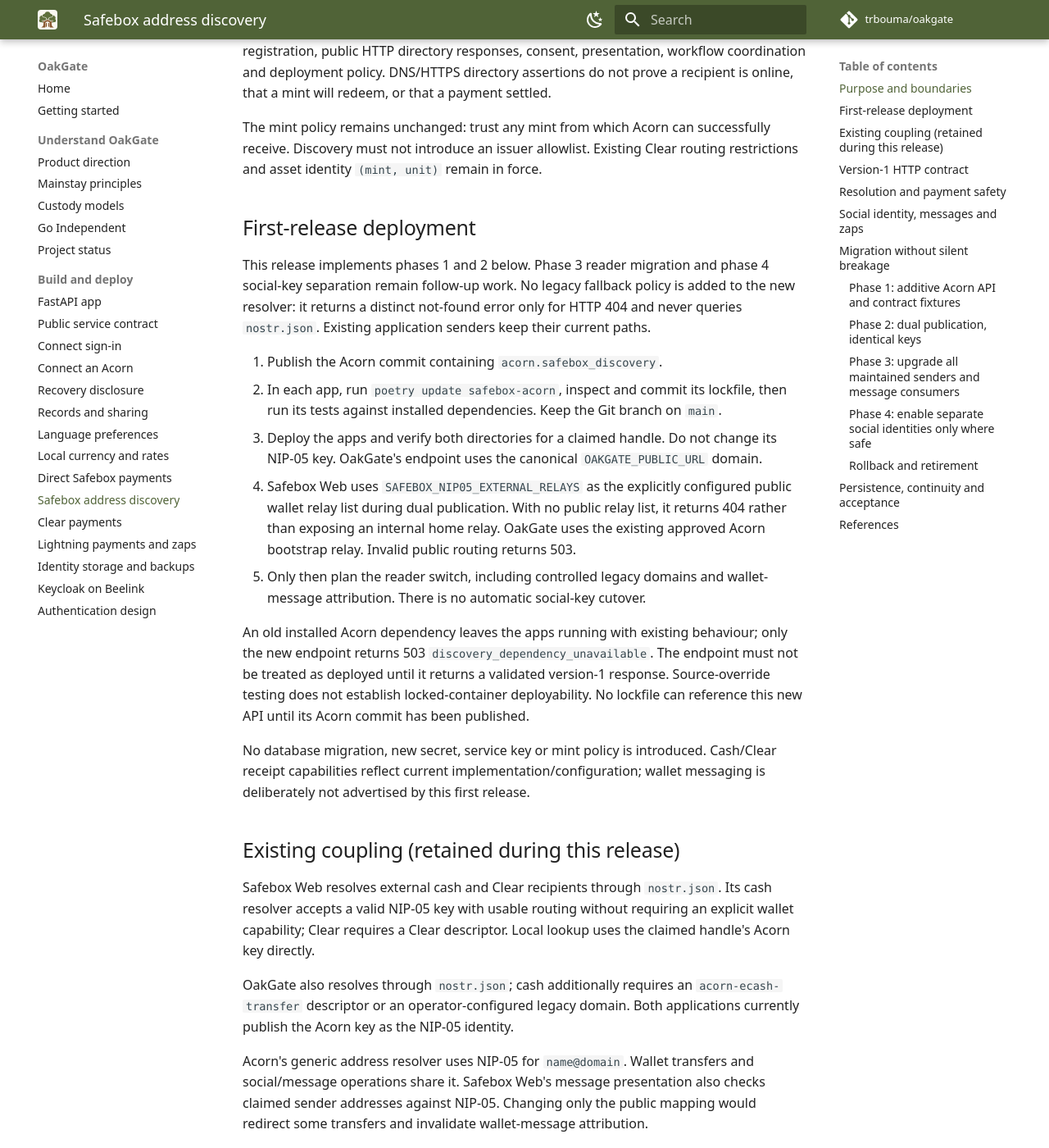
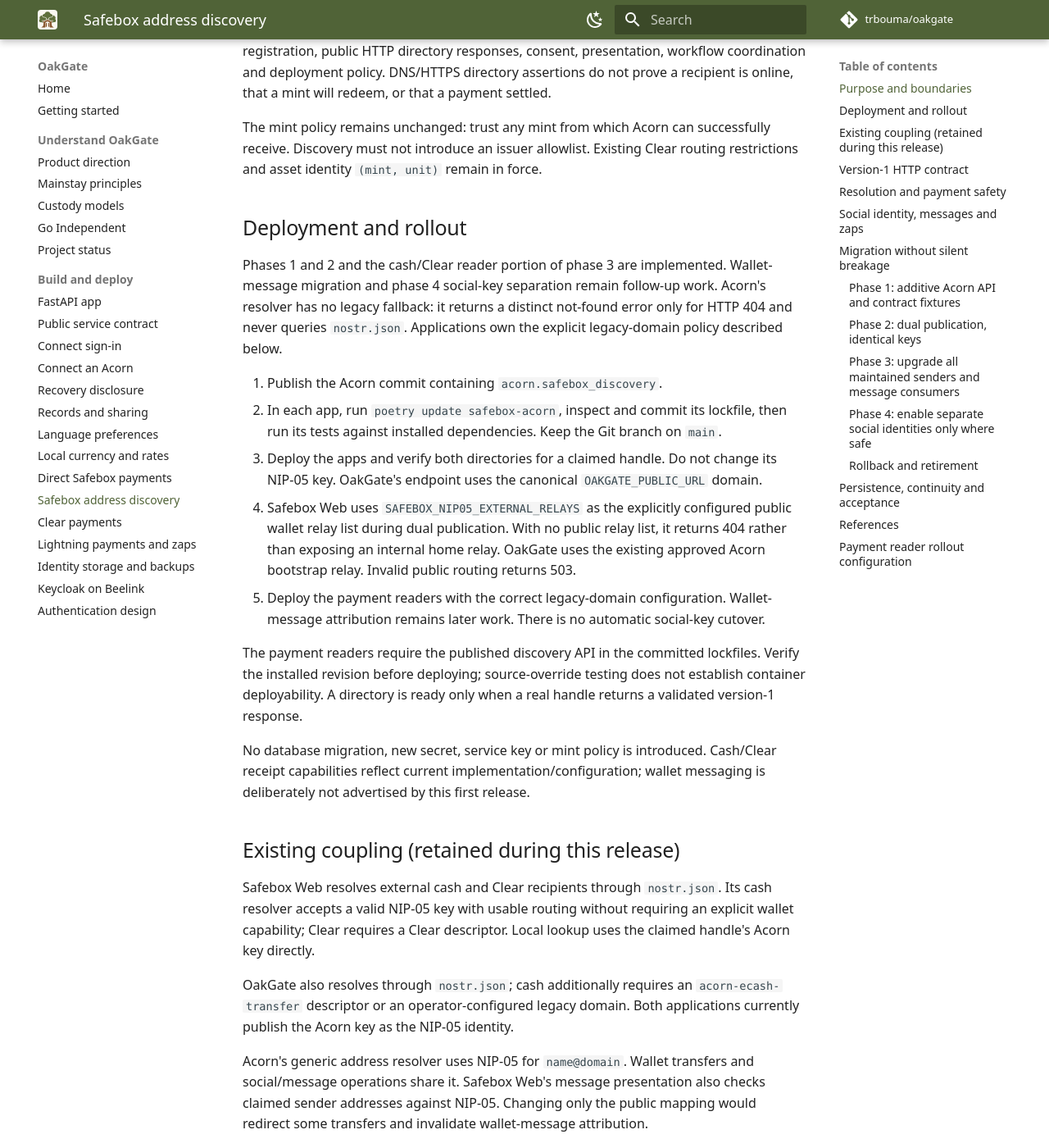
Before and after one commit to trbouma/oakgate, an MkDocs documentation site: the page built from docs/018-safebox-address-discovery.md, in a window 1280 px wide and 1400 px high, scrolled down 815 px. Shown: the whole window at 82% size. Built offline with MkDocs 1.6.1 and Material for MkDocs 9.7.7, drawn with Linux system fonts in a browser that asks for light colours; comment, search, counter and statistics services are not loaded; some of the changed text lies outside the part shown.

Commit message:
feat: migrate payment discovery to safebox.json
Keep configured legacy NIP-05 fallback on 404 and pin resolved recipients
through confirmation. Preserve Clear routing and payment retry guards.
Update Acorn dependency lock, migration docs, and regression tests.

```diff
--- a/compose.yaml
+++ b/compose.yaml
@@ -29,7 +29,7 @@
       OAKGATE_BOOTSTRAP_MINT: ${OAKGATE_BOOTSTRAP_MINT:-https://mint.safebox.dev}
       OAKGATE_CLEAR_RECEIVE_ENABLED: ${OAKGATE_CLEAR_RECEIVE_ENABLED:-true}
       OAKGATE_ECASH_RECEIVE_ENABLED: ${OAKGATE_ECASH_RECEIVE_ENABLED:-true}
-      OAKGATE_SAFEBOX_DOMAINS: ${OAKGATE_SAFEBOX_DOMAINS:-safebox.dev}
+      OAKGATE_SAFEBOX_DOMAINS: ${OAKGATE_SAFEBOX_DOMAINS-safebox.dev}
       OAKGATE_ECASH_POLL_SECONDS: ${OAKGATE_ECASH_POLL_SECONDS:-30}
       OAKGATE_ZAP_RELAYS: ${OAKGATE_ZAP_RELAYS:-wss://relay.primal.net,wss://relay.damus.io,wss://nos.lol}
       OAKGATE_RECEIVE_MIN_SAT: ${OAKGATE_RECEIVE_MIN_SAT:-1}
--- a/docs/018-safebox-address-discovery.md
+++ b/docs/018-safebox-address-discovery.md
@@ -1,9 +1,9 @@
 # Safebox address discovery and social identity
 
-Status: first additive implementation, 2026-10-19. Acorn now provides the version-1
-parser, builder and secure resolver; OakGate and Safebox Web publish the directory
-when that Acorn API is installed. Existing senders, message attribution and NIP-05
-responses remain unchanged. Separate social keys are not enabled.
+Status: payment-reader migration implemented, 2026-10-19. Acorn provides the
+version-1 parser, builder and secure resolver; OakGate and Safebox Web publish
+the directory and use it for cash and Clear payment discovery. Message attribution
+and public NIP-05 responses remain unchanged. Separate social keys are not enabled.
 It is a Mainstay-family application contract, not an established Nostr standard.
 
 ## Purpose and boundaries
@@ -31,12 +31,13 @@
 receive. Discovery must not introduce an issuer allowlist. Existing Clear routing
 restrictions and asset identity `(mint, unit)` remain in force.
 
-## First-release deployment
+## Deployment and rollout
 
-This release implements phases 1 and 2 below. Phase 3 reader migration and phase 4
-social-key separation remain follow-up work. No legacy fallback policy is added
-to the new resolver: it returns a distinct not-found error only for HTTP 404 and
-never queries `nostr.json`. Existing application senders keep their current paths.
+Phases 1 and 2 and the cash/Clear reader portion of phase 3 are implemented.
+Wallet-message migration and phase 4 social-key separation remain follow-up work.
+Acorn's resolver has no legacy fallback: it returns a distinct not-found error
+only for HTTP 404 and never queries `nostr.json`. Applications own the explicit
+legacy-domain policy described below.
 
 1. Publish the Acorn commit containing `acorn.safebox_discovery`.
 2. In each app, run `poetry update safebox-acorn`, inspect and commit its lockfile,
@@ -47,14 +48,13 @@
    public wallet relay list during dual publication. With no public relay list,
    it returns 404 rather than exposing an internal home relay. OakGate uses the
    existing approved Acorn bootstrap relay. Invalid public routing returns 503.
-5. Only then plan the reader switch, including controlled legacy domains and
-   wallet-message attribution. There is no automatic social-key cutover.
+5. Deploy the payment readers with the correct legacy-domain configuration.
+   Wallet-message attribution remains later work. There is no automatic social-key cutover.
 
-An old installed Acorn dependency leaves the apps running with existing behaviour;
-only the new endpoint returns 503 `discovery_dependency_unavailable`. The endpoint
-must not be treated as deployed until it returns a validated version-1 response.
-Source-override testing does not establish locked-container deployability. No
-lockfile can reference this new API until its Acorn commit has been published.
+The payment readers require the published discovery API in the committed lockfiles.
+Verify the installed revision before deploying; source-override testing does not
+establish container deployability. A directory is ready only when a real handle
+returns a validated version-1 response.
 
 No database migration, new secret, service key or mint policy is introduced.
 Cash/Clear receipt capabilities reflect current implementation/configuration;
@@ -351,3 +351,27 @@
 - [Lightning receiving and zaps](009-lightning-receiving.md)
 - [Mainstay principles](010-mainstay-principles.md)
 - [Identity mapping and backups](008-identity-storage-backups.md)
+
+## Payment reader rollout configuration
+
+OakGate uses `OAKGATE_SAFEBOX_DOMAINS`; Safebox Web uses
+`SAFEBOX_LEGACY_DOMAINS`. Both default to `safebox.dev`, accept comma-separated
+exact domains, and allow an explicit empty value to disable legacy compatibility.
+Only list older domains whose NIP-05 names still refer to wallet keys. Remove a
+domain before any social/wallet split. A v1 404 is the sole trigger for legacy
+lookup; malformed responses, unknown versions, timeouts and other HTTP statuses
+stop preparation. A missing capability never triggers a social-key lookup.
+Cash can use ordinary LNURL when no wallet route is advertised; Clear cannot.
+
+Local recipients resolve from registered wallet bindings, without public HTTP or
+social discovery. OakGate keeps operator relay approval and pins the wallet key,
+relay and discovery source in its encrypted review journal. Confirmation does
+not resolve the address again. Safebox Web passes explicit wallet keys and relay
+hints to Acorn, including its persisted Clear jobs. No mint acceptance policy,
+user-key ownership or uncertain-send retry behaviour changes in this rollout.
+
+Deploy the lockfiles containing Acorn's published discovery API. Verify both
+public endpoints for an existing handle before deploying the readers. Controlled
+real cash/Clear delivery checks remain operator acceptance steps; automated tests
+use fake wallets and do not move funds. Messaging migration and social-key
+preferences remain later work.
```
Also changed, not shown: docs/014-direct-ecash-payments.md (+9 -12 lines), 5 other files.
